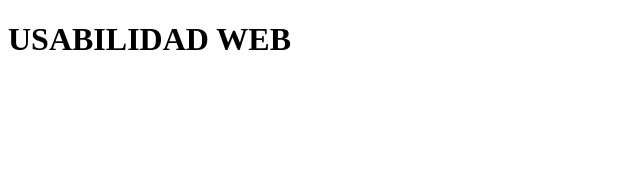
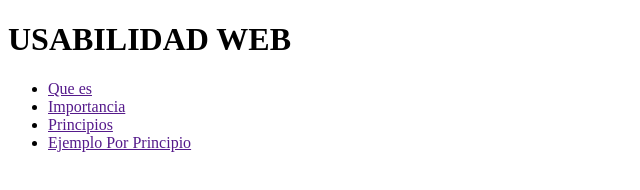
Before and after one commit to BrandonSG2/investigacion1.git.io, a plain HTML site: page index.html in a window 1280 px wide. Shown: the whole page, without its empty margins (0-640 px from the left). Drawn offline with Linux system fonts and the light colour scheme.

Commit message:
lista de elementos

```diff
--- a/index.html
+++ b/index.html
@@ -11,6 +11,14 @@
     <header>
         <h1>USABILIDAD WEB</h1>
     </header>
+    <nav>
+        <ul>
+            <li><a href="">Que es</a></li>
+            <li><a href="">Importancia</a></li>
+            <li><a href="">Principios</a></li>
+            <li><a href="">Ejemplo Por Principio</a></li>
+        </ul>
+    </nav>
 
 </body>
 
```
